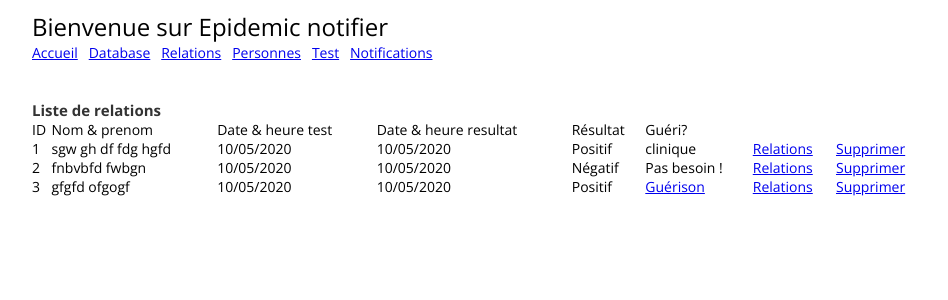
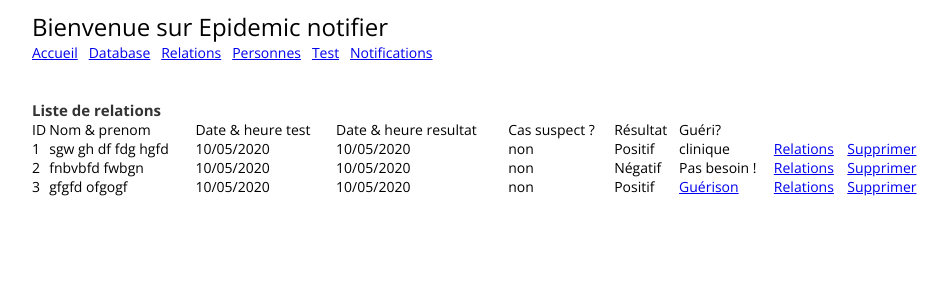
Before and after one commit to atchopba/epidemic-notifier, a Flask app: page /tests in a window 1280 px wide. Shown: the top 300 px of the page, without its empty margins (158-1106 px from the left). Run offline with Flask 2, Linux system fonts and the light colour scheme; data comes from the database, SQL or seed files in the repository; parts of the project's set-up code (start-up, migrations or seed data) failed here and were passed over; some libraries are stand-ins or nearby versions.

Commit message:
Update test.html

```diff
--- a/templates/myapp/test.html
+++ b/templates/myapp/test.html
@@ -101,6 +101,7 @@
                 <td>Nom & prenom</td>
                 <td>Date & heure test</td>
                 <td>Date & heure resultat</td>
+                <td>Cas suspect ?</td>
                 <td>Résultat</td>
                 <td>Gu&eacute;ri?</td>
                 <td></td>
@@ -114,6 +115,7 @@
                       <td>{{ r.p_nom + ' ' + r.p_prenom }}</td>
                       <td>{{ r.date_test + ' ' + r.heure_test }}</td>
                       <td>{{ r.date_resultat + ' ' + r.heure_resultat }}</td>
+                      <td>{{ r.p_suspect }}</td>
                       <td>
                         {% if r.date_resultat %}
                           {% if r.resultat == '1' %} Positif
```
